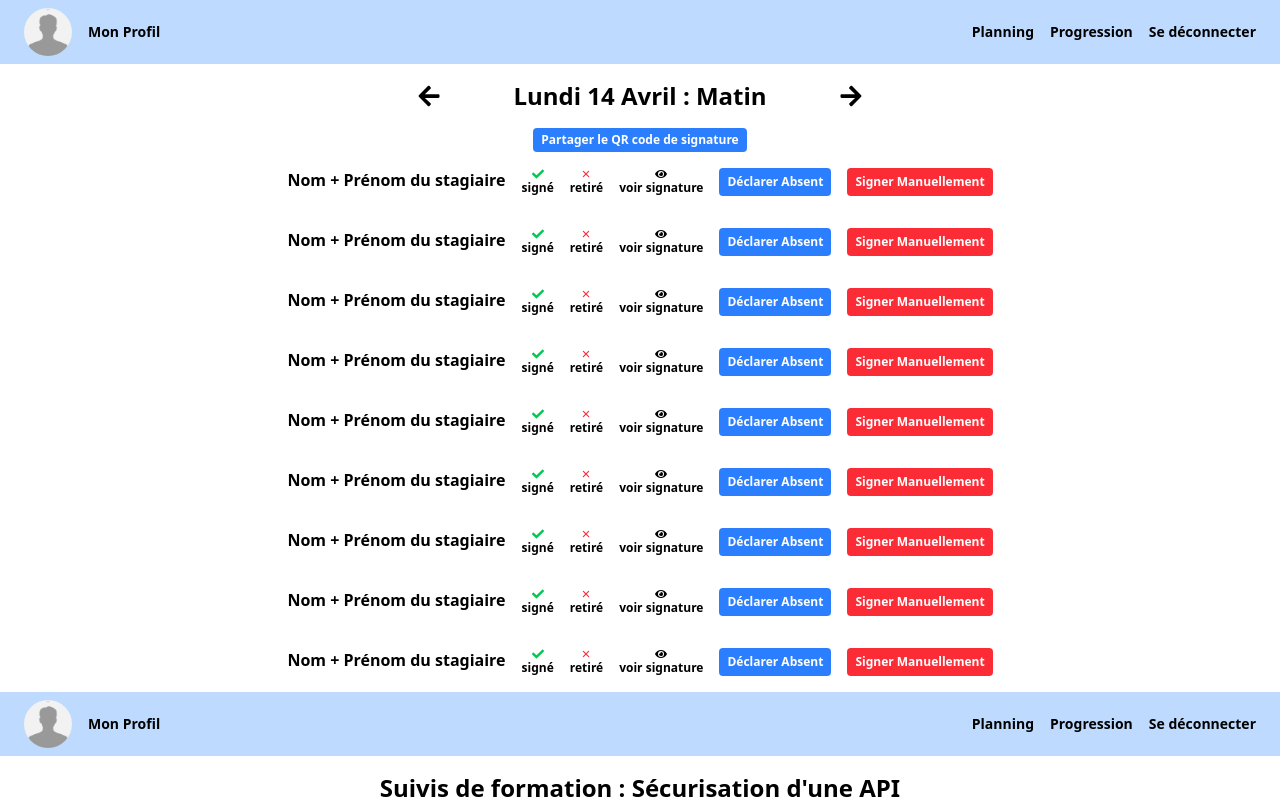
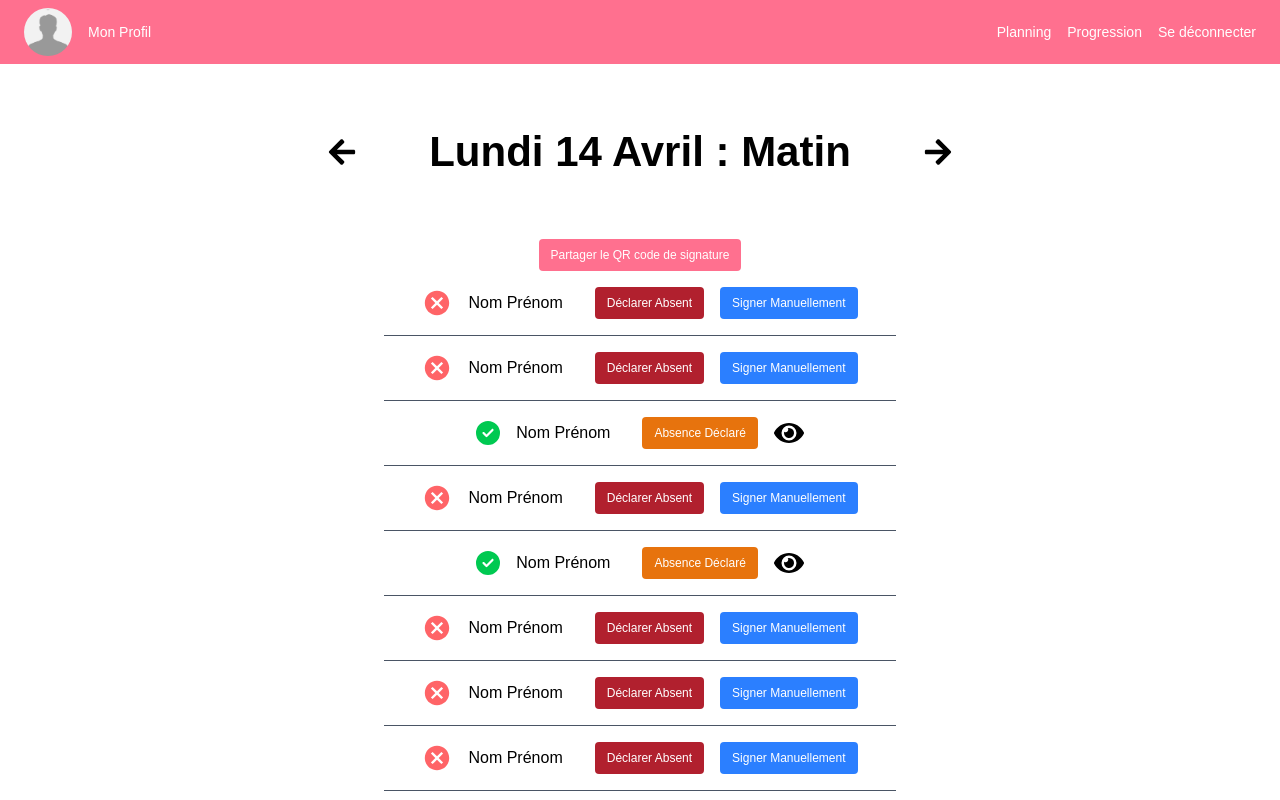
Before and after one commit to CharonTom/figma-tailwind, a React (Vite) app: page / in a window 1280 px wide. Shown: the top 800 px of the page. Built offline with nearby package versions, Linux system fonts and the light colour scheme; a web font is replaced by a local one.

Commit message:
first commit

```diff
--- a/src/Header.jsx
+++ b/src/Header.jsx
@@ -3,7 +3,7 @@ import profilPic from "./assets/profil-pic.jpg"; // Make sure to import the imag
 
 const Header = () => {
   return (
-    <div className="px-6 py-2 bg-blue-200 flex-between text-sm">
+    <div className="px-6 py-2 bg-primary text-white flex-between text-sm">
       <div className="flex-center gap-x-4">
         <div className="flex-center">
           <img src={profilPic} alt="logo" className="w-12 h-12 rounded-full" />
--- a/src/InterfaceA.jsx
+++ b/src/InterfaceA.jsx
@@ -3,6 +3,7 @@ import Header from "./Header";
 import LigneA from "./LigneA";
 import { FaArrowLeft } from "react-icons/fa";
 import { FaArrowRight } from "react-icons/fa";
+import LigneAVariant from "./LigneAVariant";
 
 const InterfaceA = () => {
   return (
@@ -10,19 +11,17 @@ const InterfaceA = () => {
       <Header />
       <section className="flex flex-col justify-center items-center">
         <div className="flex-center gap-x-18 p-4">
-          <FaArrowLeft className="text-2xl " />
+          <FaArrowLeft className="text-3xl " />
           <h1 className="">Lundi 14 Avril : Matin</h1>
-          <FaArrowRight className="text-2xl" />
+          <FaArrowRight className="text-3xl" />
         </div>
 
-        <button className="btn-primary">
-          Partager le QR code de signature
-        </button>
+        <button className="btn-pink">Partager le QR code de signature</button>
         <LigneA />
         <LigneA />
+        <LigneAVariant />
         <LigneA />
-        <LigneA />
-        <LigneA />
+        <LigneAVariant />
         <LigneA />
         <LigneA />
         <LigneA />
--- a/src/InterfaceC.jsx
+++ b/src/InterfaceC.jsx
@@ -13,7 +13,7 @@ const InterfaceC = () => {
           <h1 className="">Suivis de formation : Sécurisation d'une API</h1>
         </div>
 
-        <button className="btn-primary">Partager le QR code d'évalution</button>
+        <button className="btn-pink">Partager le QR code d'évalution</button>
         <div className="mt-8">
           <LigneC />
           <LigneC />
--- a/src/LigneA.jsx
+++ b/src/LigneA.jsx
@@ -1,29 +1,16 @@
 import React from "react";
-import { FaEye } from "react-icons/fa";
-import { FaCheck } from "react-icons/fa";
-import { IoClose } from "react-icons/io5";
+import { IoMdCloseCircle } from "react-icons/io";
 
 const LigneA = () => {
   return (
-    <div className="flex gap-x-4 py-4">
-      <p>Nom + Prénom du stagiaire</p>
-      <div className="flex text-xs gap-x-4">
-        <div className="flex flex-col items-center">
-          <FaCheck className="text-green-500" />
-          signé
-        </div>
-        <div className="flex flex-col items-center">
-          <IoClose className="text-red-500" />
-          retiré
-        </div>
-        <div className="flex flex-col items-center">
-          <FaEye />
-          voir signature
-        </div>
+    <div className="w-[40%] flex-center gap-x-4 py-4 border-b border-gray-600">
+      <div className="flex flex-col items-center">
+        <IoMdCloseCircle className="text-red-400 text-3xl" />
       </div>
-
-      <button className="btn-primary">Déclarer Absent</button>
-      <button className="btn-secondary">Signer Manuellement</button>
+      <p>Nom Prénom</p>
+      <div className="flex text-xs gap-x-4"></div>
+      <button className="btn-red">Déclarer Absent</button>
+      <button className="btn-blue">Signer Manuellement</button>
     </div>
   );
 };
--- /dev/null
+++ b/src/LigneAVariant.jsx
@@ -0,0 +1,22 @@
+import React from "react";
+import { FaEye } from "react-icons/fa";
+import { FaCircleCheck } from "react-icons/fa6";
+
+const LigneAVariant = () => {
+  return (
+    <div className="w-[40%] flex-center gap-x-4 py-4 border-b border-gray-600">
+      <div className="flex flex-col items-center">
+        <FaCircleCheck className="text-green-500 text-2xl" />
+      </div>
+      <p>Nom Prénom</p>
+      <div className="flex text-xs gap-x-4"></div>
+
+      <button className="btn-red bg-[#E7730D]">Absence Déclaré</button>
+      <div className="flex flex-col items-center">
+        <FaEye className="text-3xl" />
+      </div>
+    </div>
+  );
+};
+
+export default LigneAVariant;
--- a/src/index.css
+++ b/src/index.css
@@ -7,39 +7,46 @@
 /* On utilise thème pour paramétrer les couleurs, polices, fonts */
 @theme {
   --font-poppins: "Poppins", sans-serif;
+  --color-primary: #ff708f;
+  --color-secondary: #f97316;
+  --color-tertiary: #fbbf24;
 }
 
 /* On utilise base pour stocker le css basique d'un élément html ( h1, nav, li, section, body ... */
 @layer base {
   body {
-    @apply font-semibold;
+    @apply font-poppins text-[16px];
   }
 
   h1 {
-    @apply text-2xl font-semibold;
+    @apply text-[42px] font-semibold py-[40px];
   }
 
   h2 {
-    @apply text-xl font-semibold;
+    @apply text-[30px] font-semibold;
   }
 
   h3 {
-    @apply text-xl font-semibold;
+    @apply text-[20px] font-semibold;
   }
 
   a {
-    @apply hover:text-blue-700 cursor-pointer;
+    @apply cursor-pointer;
   }
 }
 
 /* Components permet de stocker le css d'un composant dans une seul propriété */
 @layer components {
-  .btn-primary {
-    @apply bg-blue-500 text-white font-semibold py-1 px-2 rounded text-xs;
+  .btn-pink {
+    @apply bg-primary text-white py-2 px-3 rounded text-xs;
   }
 
-  .btn-secondary {
-    @apply bg-red-500 text-white font-semibold py-1 px-2 rounded text-xs;
+  .btn-blue {
+    @apply bg-blue-500 text-white py-2 px-3 rounded text-xs;
+  }
+
+  .btn-red {
+    @apply bg-[#B1202E] text-white py-2 px-3 rounded text-xs;
   }
 }
 
```
